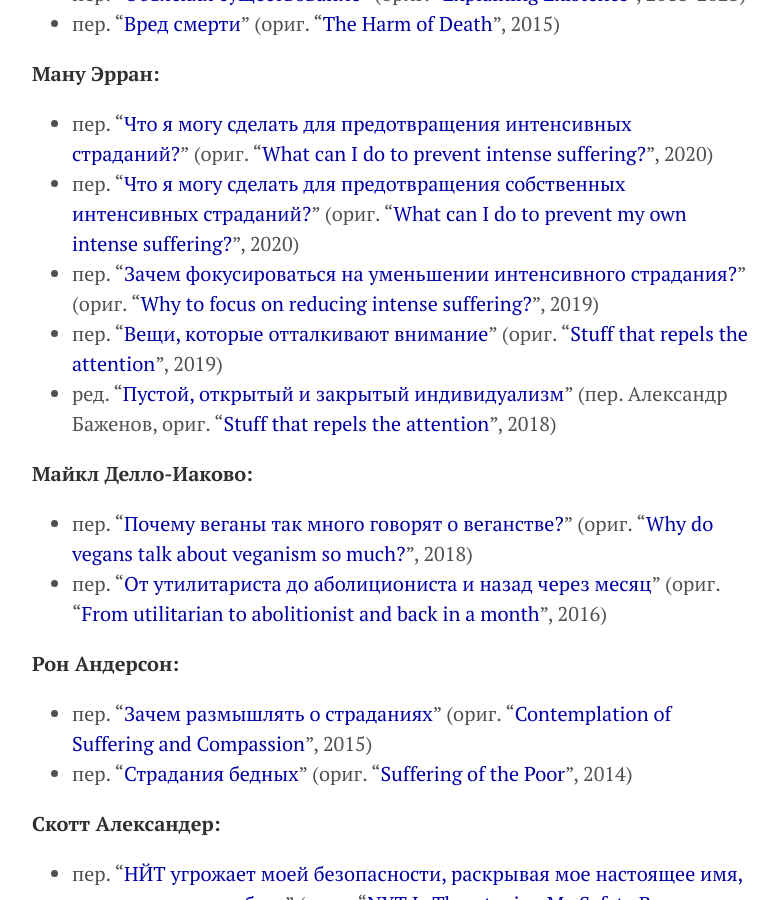
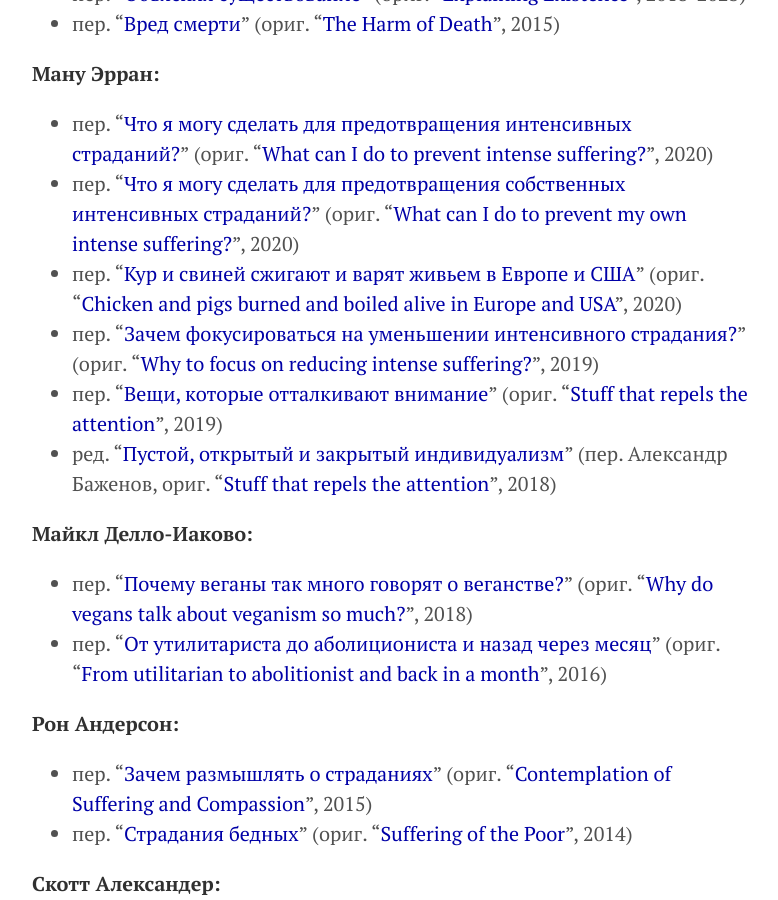
Before and after one commit to KKirdan/kkirdan.github.io, a Jekyll site: the page built from translations/index.md, in a window 1280 px wide and 900 px high, scrolled down 848 px. Shown: the whole window, without its empty margins (248-1026 px from the left). Built offline with Jekyll 4.4.1, drawn with Linux system fonts in a browser that asks for light colours.

Commit message:
Update index.md

```diff
--- a/translations/index.md
+++ b/translations/index.md
@@ -23,6 +23,7 @@ title: "Переводы"
 **Ману Эрран:**
 * пер. "[Что я могу сделать для предотвращения интенсивных страданий?](https://reducingsuffering.github.io/manu-herran-what-can-i-do-to-prevent-intense-suffering.html)" (ориг. "[What can I do to prevent intense suffering?](https://manuherran.com/what-can-i-do-to-prevent-intense-suffering/)", 2020)
 * пер. "[Что я могу сделать для предотвращения собственных интенсивных страданий?](https://reducingsuffering.github.io/manu-herran-what-can-i-do-to-prevent-my-own-intense-suffering.html)" (ориг. "[What can I do to prevent my own intense suffering?](https://manuherran.com/what-can-i-do-to-prevent-my-own-intense-suffering/)", 2020)
+* пер. "[Кур и свиней сжигают и варят живьем в Европе и США](https://reducingsuffering.github.io/manu-herran-chicken-and-pigs-burned-and-boiled-alive-in-europe-and-usa.html)" (ориг. "[Chicken and pigs burned and boiled alive in Europe and USA](https://manuherran.com/chicken-and-pigs-burned-and-boiled-alive-in-europe-and-usa/)", 2020)
 * пер. "[Зачем фокусироваться на уменьшении интенсивного страдания?](https://reducingsuffering.github.io/manu-herran-why-to-focus-on-reducing-intense-suffering.html)" (ориг. "[Why to focus on reducing intense suffering?](https://manuherran.com/why-to-focus-on-reducing-intense-suffering/)", 2019)
 * пер. "[Вещи, которые отталкивают внимание](https://reducingsuffering.github.io/manu-herran-stuff-that-repels-the-attention.html)" (ориг. "[Stuff that repels the attention](https://manuherran.com/stuff-that-repels-the-attention/)", 2019)
 * ред. "[Пустой, открытый и закрытый индивидуализм](https://reducingsuffering.github.io/manu-herran-empty-open-and-closed-individualism.html)" (пер. Александр Баженов, ориг. "[Stuff that repels the attention](https://manuherran.com/empty-open-and-closed-individualism/)", 2018)
```
